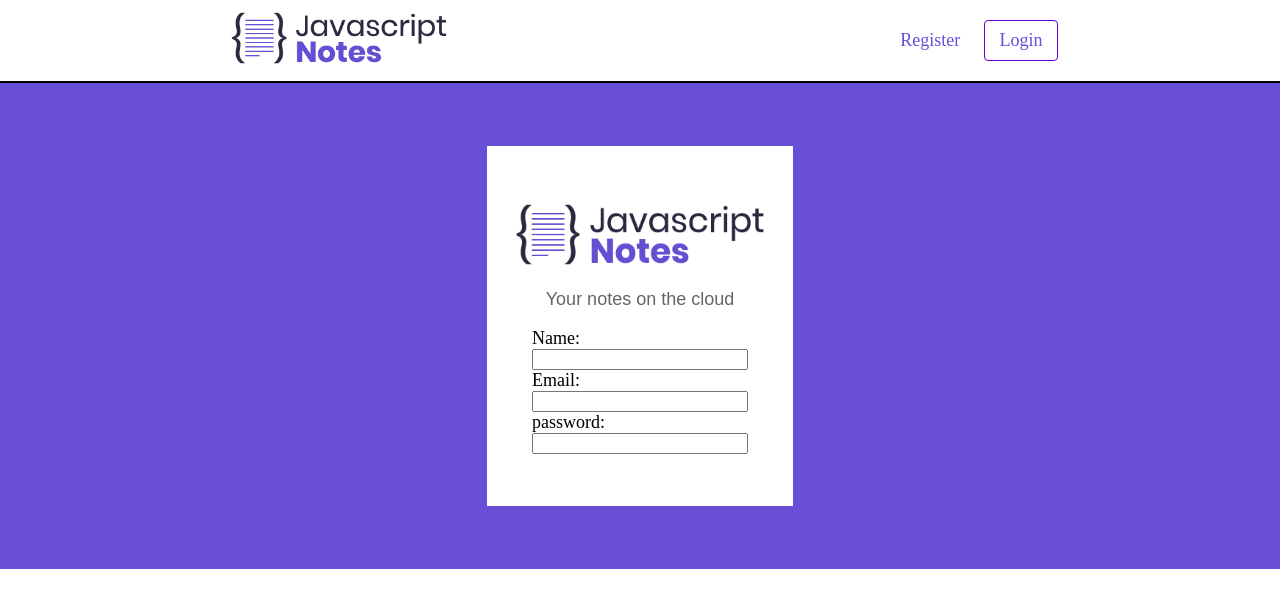
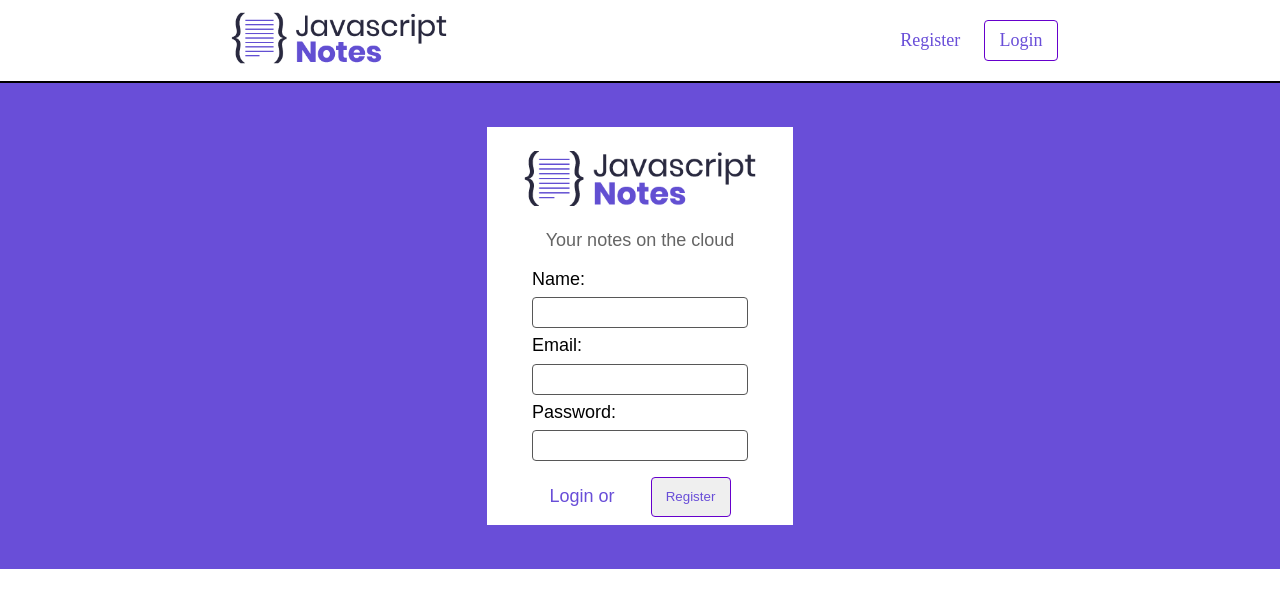
Before and after one commit to Bruno-freire/NoteVerse, a React (Vite) app: page /register in a window 1280 px wide. Shown: the top 608 px of the page. Built offline with nearby package versions, Linux system fonts and the light colour scheme.

Commit message:
conectedBackEnd

```diff
--- a/src/components/auth/register_form/index.jsx
+++ b/src/components/auth/register_form/index.jsx
@@ -1,13 +1,51 @@
+import { NavLink, redirect, useNavigate } from 'react-router-dom'
 import './index.scss'
+import { useState } from 'react'
+import UsersServices from '../../../services/users'
+
+const initialState = {
+  name: '', email: '', password: ''
+}
 
 const RegisterForm = () => {
-    return (<form>
+    const [fields, setFields] = useState(initialState)
+    const [redirectToLogin, setRedirectToLogin] = useState(false)
+    const [error, setError] = useState(false)
+
+    const handleFieldsChange = event => {
+      setFields({
+        ...fields, [event.currentTarget.name]: event.currentTarget.value
+      })
+    }
+    const navigate = useNavigate()
+
+    const handleSubmit = async (event) => {
+      event.preventDefault();
+      try {
+        const user = await UsersServices.register({name: fields.name, email: fields.email, password: fields.password})
+        setRedirectToLogin(true)
+      } catch (error) {
+        setError(true)
+      }
+    }
+
+    if(redirectToLogin){
+      return navigate('/login')
+    }
+
+    return (
+    <form onSubmit={handleSubmit}>
       <label htmlFor="name">Name:</label>
-      <input type="text" name="name" id="name" />
+      <input type="text" name="name" id="name" value={fields.name} required onChange={handleFieldsChange}/>
       <label htmlFor="email">Email:</label>
-      <input type="text" name="email" id="email"/>
-      <label htmlFor="password">password:</label>
-      <input type="password" name="password" id="password"/>
+      <input type="text" name="email" id="email" value={fields.email} required onChange={handleFieldsChange}/>
+      <label htmlFor="password">Password:</label>
+      <input type="password" name="password" id="password" value={fields.password} required onChange={handleFieldsChange}/>
+      {error && <p style={{color: 'rgb(255, 0, 0)', margin: '0'}}>Invalid password or email</p>}
+      <div className="btnLoginOrRegister">
+        <NavLink to='/login'><p className="login text">Login or</p></NavLink>
+        <button type='submit' className="register text">Register</button>
+      </div>
     </form>
     )
 }
--- a/src/components/auth/register_form/index.scss
+++ b/src/components/auth/register_form/index.scss
@@ -1,8 +1,43 @@
+@import '../../../App.scss';
 form{
   display: flex;
   width: 12em;
   height: auto;
   flex-direction: column;
   justify-content: center;
+  row-gap: 0.4em;
+  label{
+    font-family: Arial, Helvetica, sans-serif;
+  }
+  input{
+    border-radius: 0.3em;
+    border: 1px solid rgb(87, 87, 87);
+    height: 1.7rem;
+  }
+  .btnLoginOrRegister{
+    display: flex;
+    column-gap: 2em;
+    justify-content: center;
+    align-items: center;
+    .text{
+      color: $customPurple;
+    }
+    & > * {
+      text-decoration: none;
+    }
+    .register{
+      border: 1px solid $customPurpleDark;
+      padding: 0.5em 0.8em 0.5em 0.8em;
+      height: 3em;
+      width: 6em;
+      border-radius: 4px;
+      cursor: pointer;
+      text-decoration: none;
+      &:hover{
+        background-color: $customPurple;
+        color: white;
+      }
+    }
 
+  }
 }
--- a/src/screens/auth/register/index.scss
+++ b/src/screens/auth/register/index.scss
@@ -12,6 +12,8 @@ section{
     padding-right: 1em;
     img{
       width: 100%;
+      max-width: 14em;
+      padding-top: 1em;
     }
     p{
       font-family: Arial, Helvetica, sans-serif;
--- /dev/null
+++ b/src/services/api.js
@@ -0,0 +1,5 @@
+import axios from 'axios'
+
+const Api = axios.create({baseURL: 'http://localhost:3000'});
+
+export default Api;
--- /dev/null
+++ b/src/services/users.js
@@ -0,0 +1,7 @@
+import Api from './api'
+
+const UsersServices = {
+  register: (params) => Api.post('/users/register', params)
+}
+
+export default UsersServices;
```
